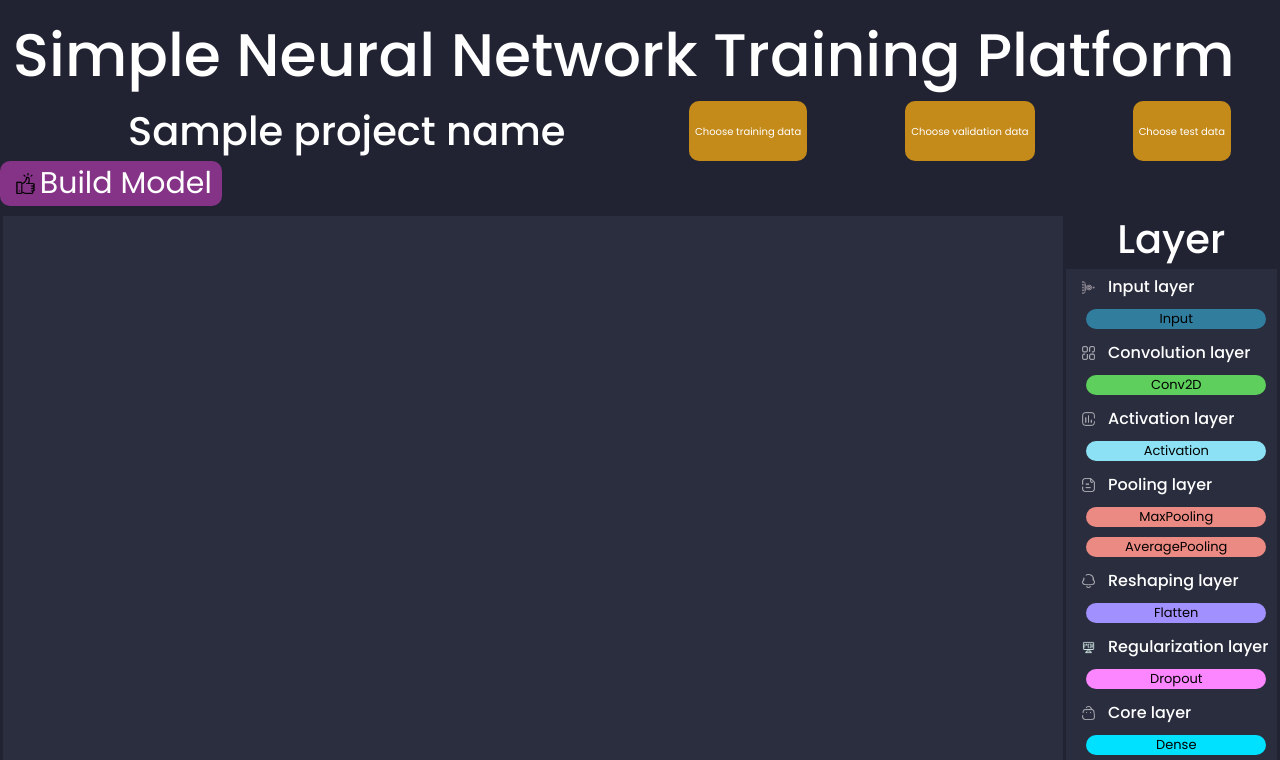
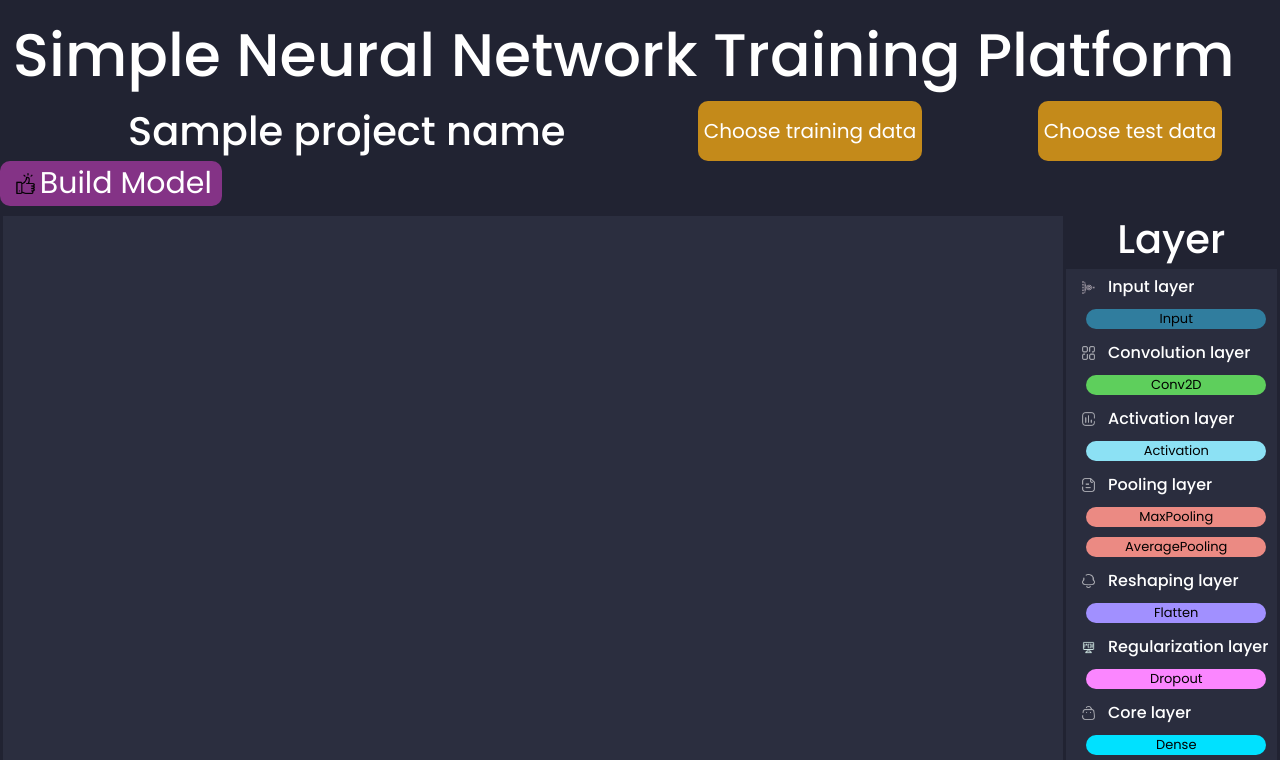
Before and after one commit to NTUT-kyle/SNNTP, a Flask app: template templates/model.html in a window 1280 px wide. Shown: the top 760 px of the page. Run offline with Flask 3, Linux system fonts and the light colour scheme; the template is opened without the code that fills it: most values are stand-ins (such as "Sample title", 1, 10 or a date in 2020).

Commit message:
remove validation data button

```diff
--- a/static/script/model.js
+++ b/static/script/model.js
@@ -26,9 +26,6 @@ let uploadStatus = "";
 let CenterBoard_IsOpen = false;
 $("#ChooseTrain").click(() => {
     OpenCloseCenterBoard(true, "Training");
-});
-$("#ChooseValidation").click(() => {
-    OpenCloseCenterBoard(true, "Validation");
 });
 $("#ChooseTest").click(() => {
     OpenCloseCenterBoard(true, "Test");
@@ -1059,7 +1056,7 @@ $(document).on("click", function (event) {
 
     // Center board
     if (!CenterBoard_IsOpen) return;
-    let target = "#CenterBoard, #ChooseTrain, #ChooseValidation, #ChooseTest";
+    let target = "#CenterBoard, #ChooseTrain, #ChooseTest";
     if (!$(event.target).closest(target).length) {
         $("#CenterBoard").css("display", "none");
         OpenCloseCenterBoard(false, "");
--- a/static/style/model.css
+++ b/static/style/model.css
@@ -50,7 +50,7 @@
     white-space: nowrap;
 }
 
-@media screen and (max-width: 1315px) {
+@media screen and (max-width: 825px) {
     .SelectItemChooseList div {
         font-size: 100%;
     }
--- a/templates/model.html
+++ b/templates/model.html
@@ -14,7 +14,6 @@
     <div class="MyProject">{{projectName}}</div>
     <div class="SelectItemChooseList">
         <div id="ChooseTrain" class="SelectItem">Choose training data</div>
-        <div id="ChooseValidation" class="SelectItem">Choose validation data</div>
         <div id="ChooseTest" class="SelectItem">Choose test data</div>
     </div>
     <div id="train_model" class="SelectItem SelectItemRight">
```
